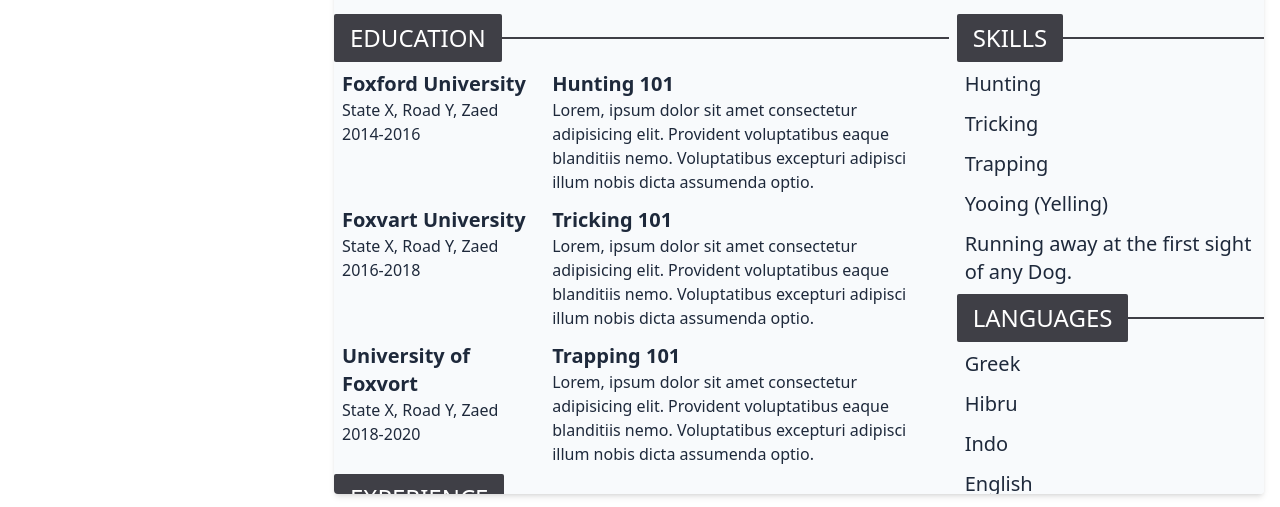
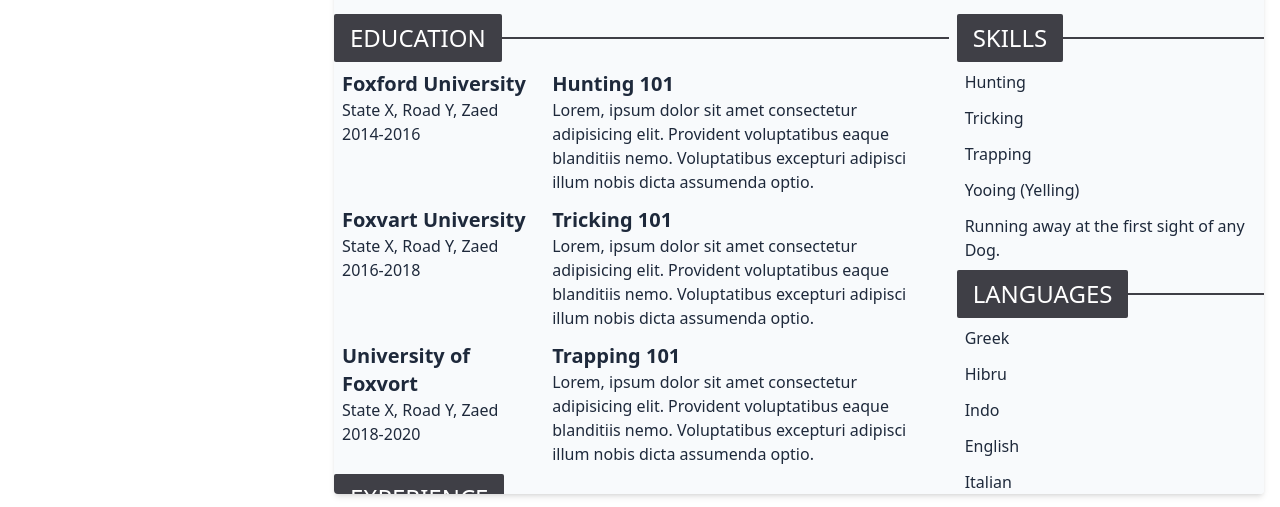
Before and after one commit to utshodebravestone/cv-maker, a React (Vite) app: page / in a window 1280 px wide. Shown: the part 290-797 px from the top of the page. Built offline with nearby package versions, Linux system fonts and the light colour scheme.

Commit message:
adjusted font-size

```diff
--- a/src/components/Contact/index.tsx
+++ b/src/components/Contact/index.tsx
@@ -12,16 +12,16 @@ const Contact = () => {
   return (
     <div className="flex gap-2">
       <div className="flex flex-col gap-2.5 justify-end  w-1/6">
-        <AiFillPhone size={30} />
-        <AiFillMail size={30} />
-        <AiFillChrome size={30} />
-        <AiFillHome size={30} />
+        <AiFillPhone size={26} />
+        <AiFillMail size={26} />
+        <AiFillChrome size={26} />
+        <AiFillHome size={26} />
       </div>
       <div className=" flex flex-col gap-3 justify-end w-5/6">
-        <p className="font-medium text-xl">{cv.phone}</p>
-        <p className="font-medium text-xl">{cv.email}</p>
-        <p className="font-medium text-xl">{cv.website}</p>
-        <p className="font-medium text-xl">{cv.location}</p>
+        <p>{cv.phone}</p>
+        <p>{cv.email}</p>
+        <p>{cv.website}</p>
+        <p>{cv.location}</p>
       </div>
     </div>
   );
--- a/src/components/Hobby/index.tsx
+++ b/src/components/Hobby/index.tsx
@@ -2,8 +2,8 @@ import { HobbyType } from "../types";
 
 const Hobby = (hobby: HobbyType) => {
   return (
-    <div className="flex flex-col gap-4">
-      <p className="font-medium text-xl">{hobby.name}</p>
+    <div>
+      <p>{hobby.name}</p>
     </div>
   );
 };
--- a/src/components/Language/index.tsx
+++ b/src/components/Language/index.tsx
@@ -2,8 +2,8 @@ import { LanguageType } from "../types";
 
 const Language = (language: LanguageType) => {
   return (
-    <div className="flex flex-col gap-4">
-      <p className="font-medium text-xl">{language.name}</p>
+    <div>
+      <p>{language.name}</p>
     </div>
   );
 };
--- a/src/components/Skill/index.tsx
+++ b/src/components/Skill/index.tsx
@@ -2,8 +2,8 @@ import { SkillType } from "../types";
 
 const Skill = (skill: SkillType) => {
   return (
-    <div className="flex flex-col gap-4">
-      <p className="font-medium text-xl">{skill.name}</p>
+    <div>
+      <p>{skill.name}</p>
     </div>
   );
 };
```
